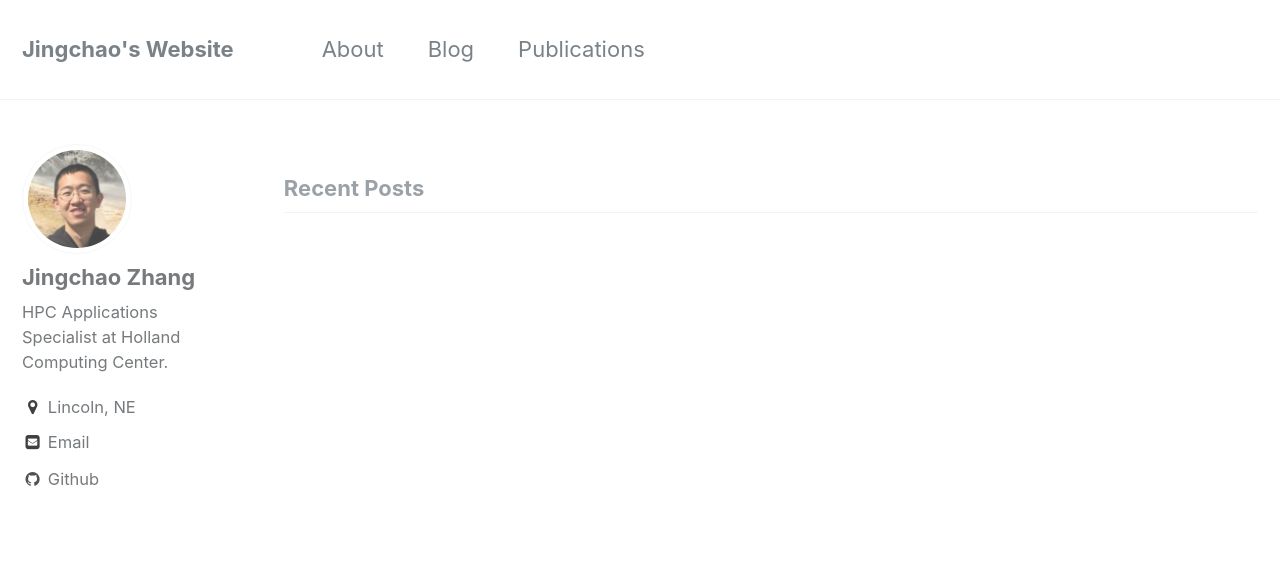
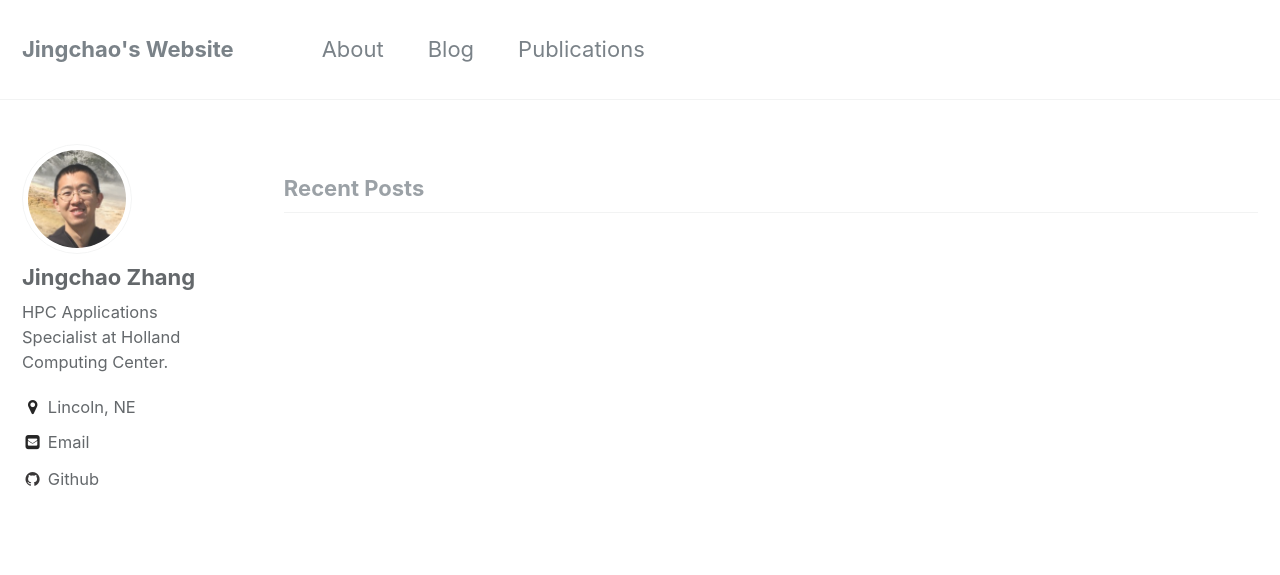
Before and after one commit to JingchaoZhang/JingchaoZhang.github.io, a Jekyll site: the page built from index.html, in a window 1280 px wide. Shown: the top 575 px of the page. Built offline with Jekyll 4.4.1, drawn with Linux system fonts in a browser that asks for light colours; the list of posts is cut into pages by our own code.

Commit message:
Update _sidebar.scss

```diff
--- a/_sass/_sidebar.scss
+++ b/_sass/_sidebar.scss
@@ -12,7 +12,7 @@
 
   @include breakpoint($large) {
     @include span(2 of 12);
-    opacity: 0.75;
+    opacity: 0.85;
     -webkit-transition: opacity 0.2s ease-in-out;
     transition: opacity 0.2s ease-in-out;
 
@@ -68,6 +68,7 @@
 .author__avatar {
   display: table-cell;
   vertical-align: top;
+  horizontal-align: middle;
   width: 36px;
   height: 36px;
 
```
